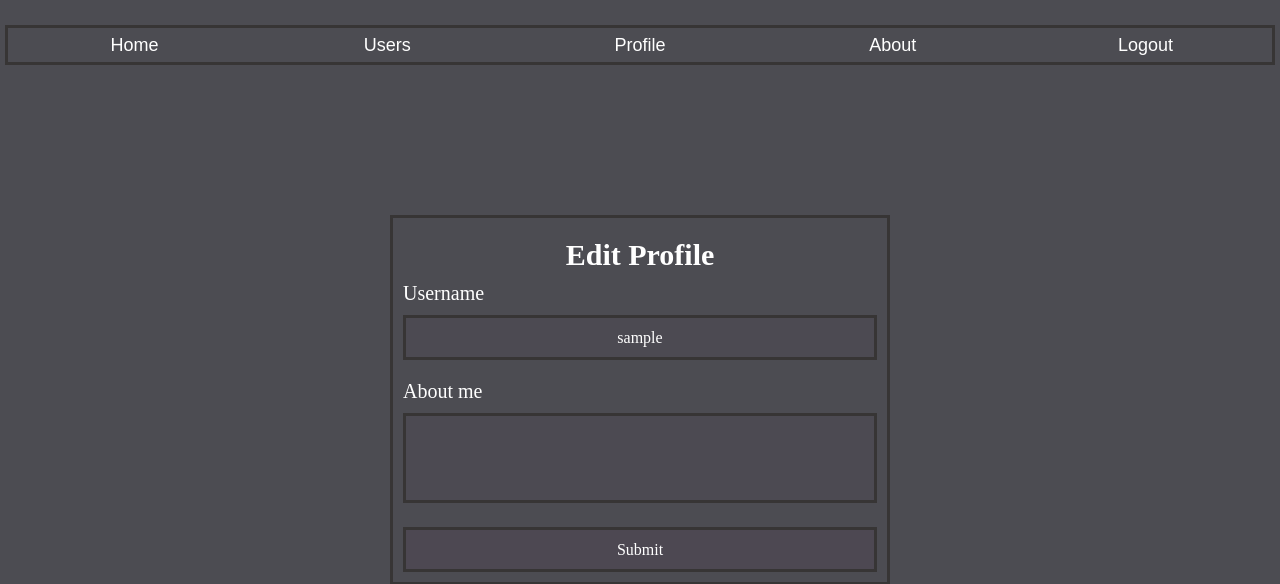
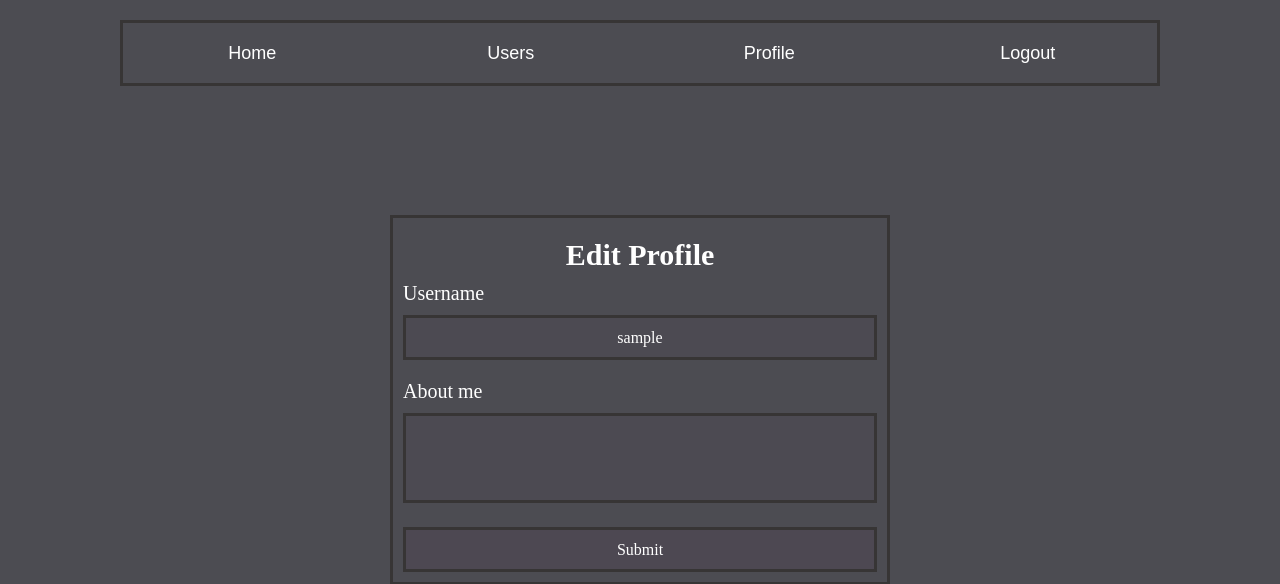
Before and after one commit to Yoinezero/flask-project, a Flask app: page /edit_profile in a window 1280 px wide. Shown: the top 584 px of the page. Run offline with Flask 2, Linux system fonts and the light colour scheme; the visitor is signed in with stand-in values (Sample User, id 1); data comes from the database, SQL or seed files in the repository.

Commit message:
Restructure project, move users to component

```diff
--- a/app/__init__.py
+++ b/app/__init__.py
@@ -20,9 +20,11 @@ mail = Mail(app)
 
 from app.errors import errors_bp
 from app.auth import auth_bp
+from app.users import users_bp
 
 app.register_blueprint(errors_bp)
 app.register_blueprint(auth_bp)
+app.register_blueprint(users_bp)
 
 if not app.debug:
     if app.config['MAIL_SERVER']:
@@ -52,4 +54,4 @@ if not app.debug:
     app.logger.setLevel(logging.INFO)
     app.logger.info('Microblog startup')
 
-from app import routes, models
+from app import routes
--- a/app/auth/forms.py
+++ b/app/auth/forms.py
@@ -2,7 +2,7 @@ from flask_wtf import FlaskForm
 from wtforms import StringField, PasswordField, BooleanField, SubmitField
 from wtforms.validators import DataRequired, Email, EqualTo, ValidationError
 
-from app.models import User
+from app.users.models import User
 
 
 class LoginForm(FlaskForm):
--- a/app/auth/routes.py
+++ b/app/auth/routes.py
@@ -3,10 +3,10 @@ from flask_login import current_user, login_user, logout_user
 from werkzeug.urls import url_parse
 
 from app import db
-from app.models import User
 from app.auth import auth_bp
+from app.auth.email import send_password_reset_email
 from app.auth.forms import LoginForm, RegistrationForm, ResetPasswordForm, PasswordResetRequestForm
-from app.auth.email import send_password_reset_email
+from app.users.models import User
 
 
 @auth_bp.route('/login', methods=['GET', 'POST'])
--- a/app/forms.py
+++ b/app/forms.py
@@ -1,24 +1,6 @@
 from flask_wtf import FlaskForm
-from wtforms import StringField, PasswordField, BooleanField, SubmitField, TextAreaField
-from wtforms.validators import DataRequired, Email, EqualTo, ValidationError, Length
-
-from app.models import User
-
-
-class EditProfileForm(FlaskForm):
-    username = StringField('Username', validators=[DataRequired()])
-    about_me = TextAreaField('About me', validators=[Length(min=0, max=140)])
-    submit = SubmitField('Submit')
-
-    def __init__(self, original_username, *args, **kwargs):
-        super(EditProfileForm, self).__init__(*args, **kwargs)
-        self.original_username = original_username
-
-    def validate_username(self, username):
-        if username.data != self.original_username:
-            user = User.query.filter_by(username=self.username.data).first()
-            if user is not None:
-                raise ValidationError('Please use a different username')
+from wtforms import SubmitField, TextAreaField
+from wtforms.validators import DataRequired, Length
 
 
 class PostForm(FlaskForm):
--- a/app/routes.py
+++ b/app/routes.py
@@ -4,8 +4,8 @@ from flask import render_template, flash, redirect, url_for, request
 from flask_login import current_user, login_required
 
 from app import app, db
-from app.forms import EditProfileForm, PostForm
-from app.models import User, Post
+from app.forms import PostForm
+from app.users.models import Post
 
 
 @app.before_request
@@ -45,74 +45,6 @@ def index():
                            prev_url=prev_url)
 
 
-@app.route('/user/<username>')
-@login_required
-def user(username):
-    user = User.query.filter_by(username=username).first_or_404()
-    page = request.args.get('page', 1, type=int)
-    posts = user.posts.order_by(Post.timestamp.desc()).paginate(
-        page, app.config['POSTS_PER_PAGE'], False
-    )
-    next_url = url_for('user', username=user.username, page=posts.next_num) \
-        if posts.has_next else None
-    prev_url = url_for('user', username=user.username, page=posts.prev_num) \
-        if posts.has_prev else None
-
-    return render_template('user.jinja2',
-                           user=user,
-                           posts=posts.items,
-                           next_url=next_url,
-                           prev_url=prev_url)
-
-
-@app.route('/edit_profile', methods=['GET', 'POST'])
-@login_required
-def edit_profile():
-    form = EditProfileForm(current_user.username)
-    if form.validate_on_submit():
-        current_user.username = form.username.data
-        current_user.about_me = form.about_me.data
-        db.session.commit()
-        flash('Changes have been saved.')
-        return redirect(url_for('user', username=current_user.username))
-    elif request.method == 'GET':
-        form.username.data = current_user.username
-        form.about_me.data = current_user.about_me
-    return render_template('edit_profile.jinja2', title='Edit Profile', form=form)
-
-
-@app.route('/follow/<username>')
-@login_required
-def follow(username):
-    user = User.query.filter_by(username=username).first()
-    if user is None:
-        flash(f'User {username} not found.')
-        return redirect(url_for('index'))
-    if user == current_user:
-        flash('You cannot follow yourself!')
-        return redirect(url_for('user', username=username))
-    current_user.follow(user)
-    db.session.commit()
-    flash(f'You are following {username}!')
-    return redirect(url_for('user', username=username))
-
-
-@app.route('/unfollow/<username>')
-@login_required
-def unfollow(username):
-    user = User.query.filter_by(username=username).first()
-    if user is None:
-        flash(f'User {username} not found.')
-        return redirect(url_for('index'))
-    if user == current_user:
-        flash('You cannot unfollow yourself!')
-        return redirect(url_for('user', username=username))
-    current_user.unfollow(user)
-    db.session.commit()
-    flash(f'You are not following {username}.')
-    return redirect(url_for('user', username=username))
-
-
 @app.route('/explore')
 @login_required
 def explore():
--- a/app/static/style.css
+++ b/app/static/style.css
@@ -29,29 +29,40 @@ input {
 #navbar {
     position: relative;
     display: flex;
+    align-items: center;
+    justify-content: center;
+
     top: 20px;
     left: 0;
+
     height: 50px;
-    width: 100%;
+    width: 80%;
     margin-bottom: 50px;
+
+    border: 3px solid #373535;
+    padding: 5px;
 }
 
 #navbar-menu {
+    width: 100%;
     display: flex;
-    box-sizing: border-box;
     position: relative;
-    width: calc(100% - 10px);
-    height: calc(100% - 10px);
-    margin: 5px;
-    padding: 5px 0 5px 0;
-    border: 3px solid #373535;
+    height: 100%;
 }
 
 .navbar-item {
     display: block;
     height: 100%;
     padding: 0 5px 0 5px;
-    width: calc(100% / 5);
+    width: calc(100% / 4);
+}
+
+.navbar-item:first-child {
+    padding: 0 5px 0 0;
+}
+
+.navbar-item:last-child {
+    padding: 0 0 0 5px;
 }
 
 .navbar-item a {
@@ -157,7 +168,7 @@ input {
     height: 70px;
     padding: 5px;
     margin: 5px;
-    font-size: 16px;
+    font-size: 18px;
     font-family: serif;
 }
 
--- a/app/templates/_nav.jinja2
+++ b/app/templates/_nav.jinja2
@@ -2,8 +2,8 @@
     <ul id="navbar-menu">
         <li class="navbar-item"><a href="{{ url_for('index') }}">Home</a></li>
         <li class="navbar-item"><a href="{{ url_for('explore') }}">Users</a></li>
-        <li class="navbar-item"><a href="{{ url_for('user', username=current_user.username) }}">Profile</a></li>
-        <li class="navbar-item"><a href="#">About</a></li>
+        <li class="navbar-item"><a
+                href="{{ url_for('users.user_page', username=current_user.username) }}">Profile</a></li>
         <li class="navbar-item"><a href="{{ url_for('auth.logout') }}">Logout</a></li>
     </ul>
 </nav>
--- a/app/templates/_post.jinja2
+++ b/app/templates/_post.jinja2
@@ -1,7 +1,7 @@
 <div class="post-item">
     <img class="avatar" src="{{ post.author.avatar(36) }}" alt=" ">
     <div class="post-header">
-        <a class="name-link" href="{{ url_for('user', username=post.author.username) }}">
+        <a class="name-link" href="{{ url_for('users.user_page', username=post.author.username) }}">
             <b>{{ post.author.username }}</b>
         </a> says:
     </div>
--- a/app/templates/user.jinja2
+++ b/app/templates/users/user.jinja2
@@ -13,11 +13,11 @@
         {% endif %}
         <div id="user-stats">{{ user.followers.count() }} followers<br> {{ user.followed.count() }} following.</div>
         {% if user == current_user %}
-            <div class="option"><a href="{{ url_for('edit_profile') }}">Edit profile</a></div>
+            <div class="option"><a href="{{ url_for('users.edit_profile') }}">Edit profile</a></div>
         {% elif not current_user.is_following(user) %}
-            <div class="option"><a href="{{ url_for('follow', username=user.username) }}">Follow&emsp;&#9825;</a></div>
+            <div class="option"><a href="{{ url_for('users.follow', username=user.username) }}">Follow&emsp;&#9825;</a></div>
         {% else %}
-            <div class="option"><a href="{{ url_for('unfollow', username=user.username) }}">Unfollow &#10084;</a></div>
+            <div class="option"><a href="{{ url_for('users.unfollow', username=user.username) }}">Unfollow &#10084;</a></div>
         {% endif %}
     </div>
 
--- /dev/null
+++ b/app/users/__init__.py
@@ -0,0 +1,5 @@
+from flask import Blueprint
+
+users_bp = Blueprint('users', __name__)
+
+from app.users import routes, models
--- /dev/null
+++ b/app/users/forms.py
@@ -0,0 +1,21 @@
+from flask_wtf import FlaskForm
+from wtforms import StringField, SubmitField, TextAreaField
+from wtforms.validators import DataRequired, ValidationError, Length
+
+from app.users.models import User
+
+
+class EditProfileForm(FlaskForm):
+    username = StringField('Username', validators=[DataRequired()])
+    about_me = TextAreaField('About me', validators=[Length(min=0, max=140)])
+    submit = SubmitField('Submit')
+
+    def __init__(self, original_username, *args, **kwargs):
+        super(EditProfileForm, self).__init__(*args, **kwargs)
+        self.original_username = original_username
+
+    def validate_username(self, username):
+        if username.data != self.original_username:
+            user = User.query.filter_by(username=self.username.data).first()
+            if user is not None:
+                raise ValidationError('Please use a different username')
--- /dev/null
+++ b/app/users/routes.py
@@ -0,0 +1,75 @@
+from flask import render_template, flash, redirect, url_for, request
+from flask_login import current_user, login_required
+
+from app import app, db
+from app.users import users_bp
+from app.users.forms import EditProfileForm
+from app.users.models import Post, User
+
+
+@users_bp.route('/user/<string:username>')
+@login_required
+def user_page(username):
+    user = User.query.filter_by(username=username).first_or_404()
+    page = request.args.get('page', 1, type=int)
+    posts = user.posts.order_by(Post.timestamp.desc()).paginate(
+        page, app.config['POSTS_PER_PAGE'], False
+    )
+    next_url = url_for('users.user_page', username=user.username, page=posts.next_num) \
+        if posts.has_next else None
+    prev_url = url_for('users.user_page', username=user.username, page=posts.prev_num) \
+        if posts.has_prev else None
+
+    return render_template('users/user.jinja2',
+                           user=user,
+                           posts=posts.items,
+                           next_url=next_url,
+                           prev_url=prev_url)
+
+
+@users_bp.route('/edit_profile', methods=['GET', 'POST'])
+@login_required
+def edit_profile():
+    form = EditProfileForm(current_user.username)
+    if form.validate_on_submit():
+        current_user.username = form.username.data
+        current_user.about_me = form.about_me.data
+        db.session.commit()
+        flash('Changes have been saved.')
+        return redirect(url_for('users.user_page', username=current_user.username))
+    elif request.method == 'GET':
+        form.username.data = current_user.username
+        form.about_me.data = current_user.about_me
+    return render_template('users/edit_profile.jinja2', title='Edit Profile', form=form)
+
+
+@users_bp.route('/follow/<string:username>')
+@login_required
+def follow(username):
+    user = User.query.filter_by(username=username).first()
+    if user is None:
+        flash(f'User {username} not found.')
+        return redirect(url_for('index'))
+    if user == current_user:
+        flash('You cannot follow yourself!')
+        return redirect(url_for('users.user_page', username=username))
+    current_user.follow(user)
+    db.session.commit()
+    flash(f'You are following {username}!')
+    return redirect(url_for('users.user_page', username=username))
+
+
+@users_bp.route('/unfollow/<string:username>')
+@login_required
+def unfollow(username):
+    user = User.query.filter_by(username=username).first()
+    if user is None:
+        flash(f'User {username} not found.')
+        return redirect(url_for('index'))
+    if user == current_user:
+        flash('You cannot unfollow yourself!')
+        return redirect(url_for('users.user_page', username=username))
+    current_user.unfollow(user)
+    db.session.commit()
+    flash(f'You are not following {username}.')
+    return redirect(url_for('users.user_page', username=username))
--- a/app/tests.py
+++ b/app/users/tests.py
@@ -1,7 +1,7 @@
 from datetime import datetime, timedelta
 import unittest
 from app import app, db
-from app.models import User, Post
+from app.users.models import User, Post
 
 
 class UserModelCase(unittest.TestCase):
```
Also changed, not shown: app/templates/users/edit_profile.jinja2 (renamed from app/templates/edit_profile.jinja2), app/users/models.py (renamed from app/models.py).
